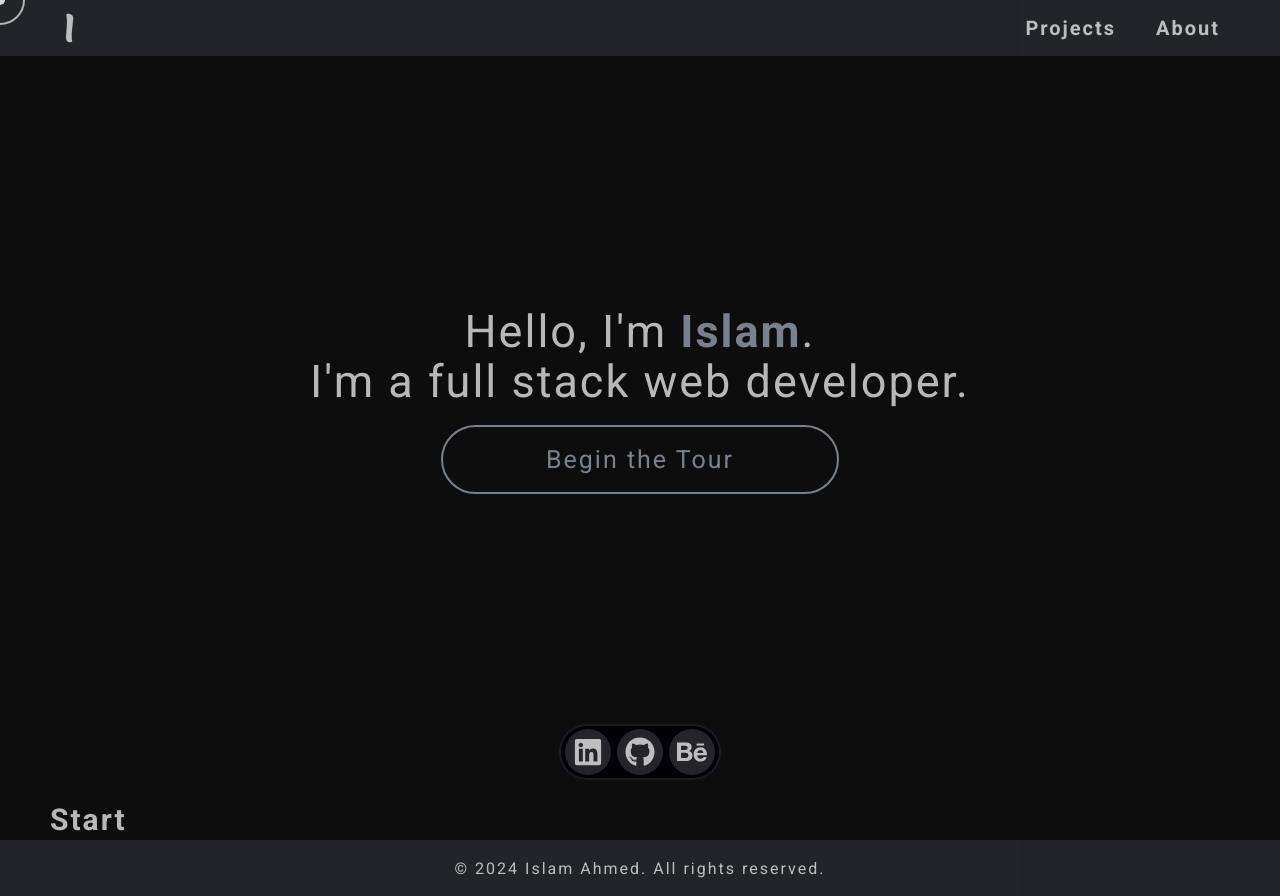
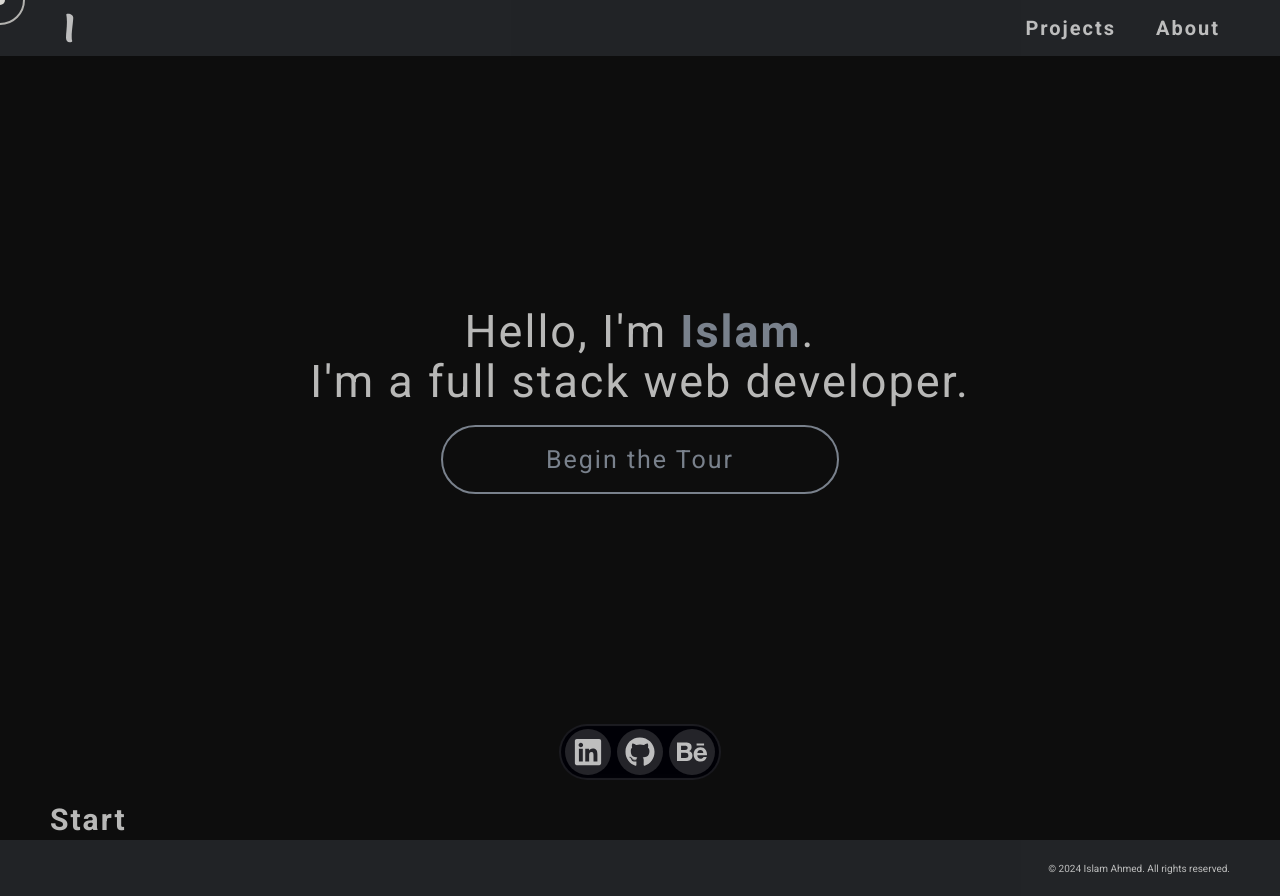
Before and after one commit to Babywise/islamahmed.ca, a React (Vite) app: page / in a window 1280 px wide. Built offline with nearby package versions, Linux system fonts and the light colour scheme.

Commit message:
IA-59 footer css moved

```diff
--- /dev/null
+++ b/src/components/footer/Footer.css
@@ -0,0 +1,13 @@
+@tailwind components;
+@tailwind utilities;
+
+@layer components {
+  .footer-content {
+    /* Layout and positioning */
+    @apply flex items-center justify-end;
+    /* Sizing */
+    @apply h-[56px];
+    /* Typography */
+    @apply text-[10px];
+  }
+}
--- a/src/components/footer/Footer.tsx
+++ b/src/components/footer/Footer.tsx
@@ -1,17 +1,16 @@
+import "./Footer.css";
+
 /**
  * Footer component.
  */
 function Footer() {
   return (
-    <footer
-      aria-label="Footer"
-      className="flex h-[56px] items-center justify-center">
-      <section id="copyright">
-        <h1 className="sr-only">Copyright Notice</h1>
+    <footer aria-label="Footer">
+      <div className="footer-content">
         <p aria-label="Copyright">
-          <small>&copy; 2024 Islam Ahmed. All rights reserved.</small>
+          &copy; 2024 Islam Ahmed. All rights reserved.
         </p>
-      </section>
+      </div>
     </footer>
   );
 }
```
